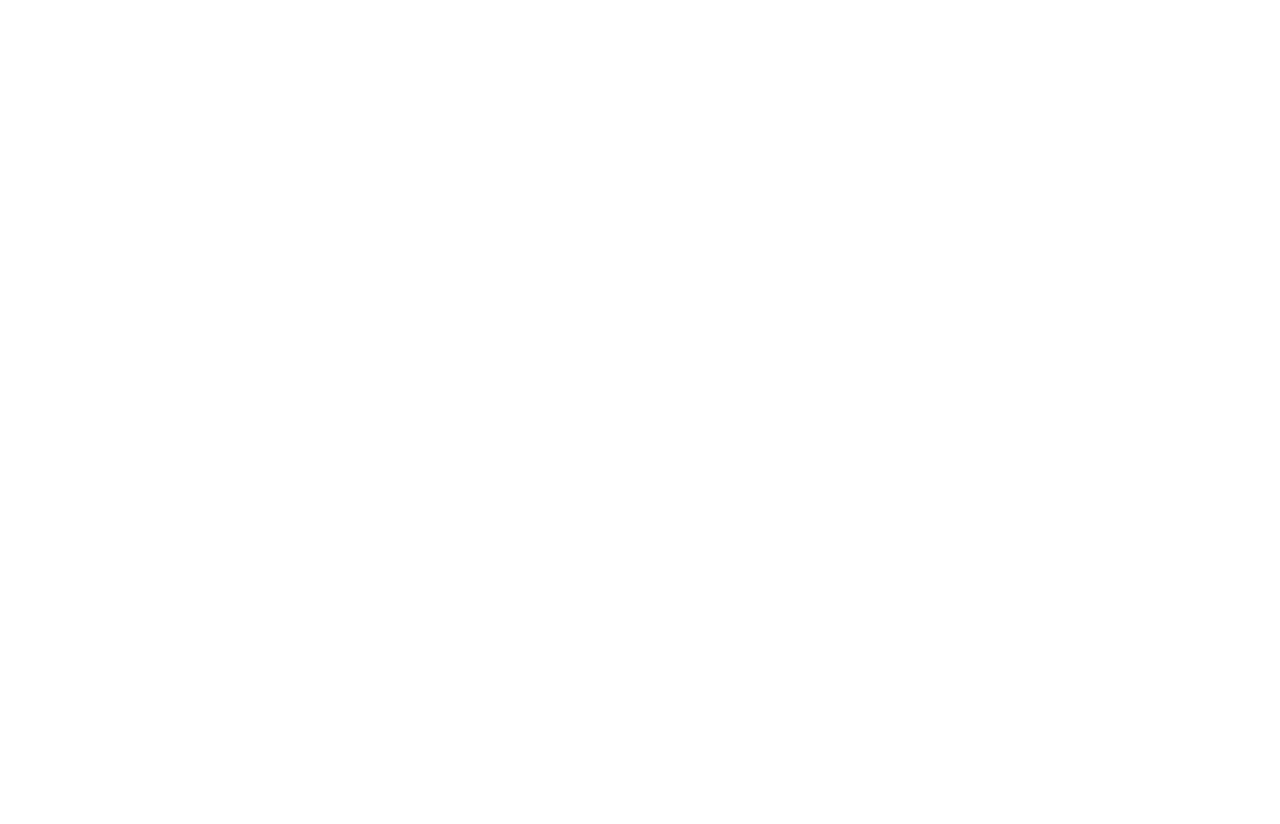
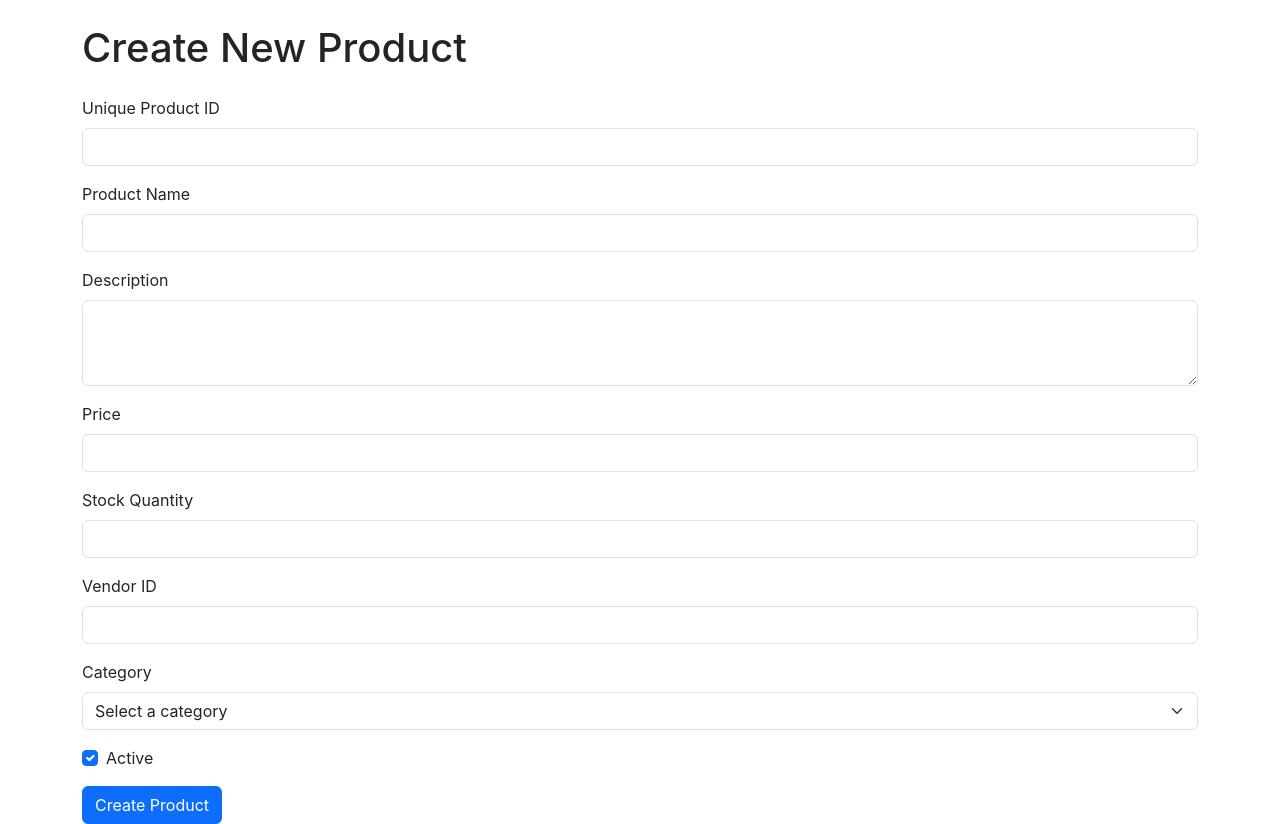
Before and after one commit to kaveenexe/collette-react, a React (Create React App) app: page /createproduct in a window 1280 px wide. Before the commit this address had no page. Before the commit the page ends 800 px from the top, so only its background shows below. Built offline with nearby package versions, Linux system fonts and the light colour scheme.

Commit message:
Create Done

```diff
--- a/package.json
+++ b/package.json
@@ -13,6 +13,7 @@
     "@testing-library/react": "^13.4.0",
     "@testing-library/user-event": "^13.5.0",
     "antd": "^5.21.0",
+    "axios": "^1.7.7",
     "formik": "^2.4.6",
     "react": "^18.3.1",
     "react-bootstrap": "^2.10.4",
--- a/src/App.js
+++ b/src/App.js
@@ -10,15 +10,22 @@
 import Vendors from "./pages/Admin/Vendors";
 import Products from "./pages/Admin/Products";
 import Settings from "./pages/Admin/Settings";
+import ProductList from "./pages/Admin/Products";
+import Createproduct from "./components/product/Createproduct";
+
 
 function App() {
   return (
     <div>
+
       <BrowserRouter>
+
         <Routes>
-          <Route path="/" element={<Home />} />
+          <Route path="/" element={<Dashboard />} />
           <Route path="/login" element={<Login />} />
           <Route path="/dashboard" element={<Dashboard />} />
+          <Route path="/products" element={<ProductList />} />
+          <Route path="/createproduct" element={<Createproduct />} />
 
           <Route path="/dashboard/*" element={<Dashboard />}>
             <Route index element={<DashboardManager />} />
--- a/src/components/Admin/Dashboard.jsx
+++ b/src/components/Admin/Dashboard.jsx
@@ -18,9 +18,9 @@
     <div className="dashboard">
       <SideBar />
       <div className="content">
-        <div className="searchbar">
-          <SearchBar onSearch={handleSearch} />
-        </div>
+          {/* <div className="searchbar">
+            <SearchBar onSearch={handleSearch} />
+          </div> */}
         <Outlet />
       </div>
     </div>
--- a/src/components/product/Createproduct.jsx
+++ b/src/components/product/Createproduct.jsx
@@ -1,145 +1,196 @@
-import React, { useState, useEffect } from 'react';
-import { Container, Row, Col, Form, Button, Table, Modal } from 'react-bootstrap';
-import axios from 'axios';
+import React, { useState } from 'react';
+import { useNavigate } from 'react-router-dom';
+import Apiservice from '../../components/product/Apiservice';
 
-const API_BASE_URL = 'http://localhost:5000/api'; // Adjust this to match your API's URL
+const ProductCategory = {
+  Shirts: 'Shirts',
+  TShirts: 'T-Shirts',
+  Trousers: 'Trousers',
+  Shorts: 'Shorts',
+  Pants: 'Pants',
+  // Add more categories as needed
+};
 
 const Createproduct = () => {
-  const [products, setProducts] = useState([]);
-  const [showModal, setShowModal] = useState(false);
-  const [currentProduct, setCurrentProduct] = useState({ name: '', price: '', stock: '' });
-  const [modalMode, setModalMode] = useState('add');
+  const [product, setProduct] = useState({
+    uniqueProductId: '',
+    name: '',
+    description: '',
+    price: '',
+    stockQuantity: '',
+    vendorId: '',
+    isActive: true,
+    category: ''
+  });
 
-  useEffect(() => {
-    fetchProducts();
-  }, []);
+  const [errors, setErrors] = useState({});
+  const [isSubmitting, setIsSubmitting] = useState(false);
+  const navigate = useNavigate();
 
-  const fetchProducts = async () => {
-    try {
-      const response = await axios.get(`${API_BASE_URL}/products`);
-      setProducts(response.data);
-    } catch (error) {
-      console.error('Error fetching products:', error);
+  const validateForm = () => {
+    let tempErrors = {};
+    if (!product.uniqueProductId.trim()) tempErrors.uniqueProductId = "Unique Product ID is required";
+    if (!product.name.trim()) tempErrors.name = "Name is required";
+    if (!product.price) tempErrors.price = "Price is required";
+    else if (isNaN(product.price) || Number(product.price) <= 0) tempErrors.price = "Price must be a positive number";
+    if (!product.stockQuantity) tempErrors.stockQuantity = "Stock quantity is required";
+    else if (isNaN(product.stockQuantity) || !Number.isInteger(Number(product.stockQuantity)) || Number(product.stockQuantity) < 0) {
+      tempErrors.stockQuantity = "Stock quantity must be a non-negative integer";
     }
+    if (!product.vendorId.trim()) tempErrors.vendorId = "Vendor ID is required";
+    if (!product.category) tempErrors.category = "Category is required";
+    setErrors(tempErrors);
+    return Object.keys(tempErrors).length === 0;
   };
 
-  const handleShowModal = (mode, product = {}) => {
-    setModalMode(mode);
-    setCurrentProduct(mode === 'add' ? { name: '', price: '', stock: '' } : product);
-    setShowModal(true);
-  };
-
-  const handleCloseModal = () => setShowModal(false);
-
-  const handleInputChange = (e) => {
-    const { name, value } = e.target;
-    setCurrentProduct({ ...currentProduct, [name]: value });
+  const handleChange = (e) => {
+    const { name, value, type, checked } = e.target;
+    setProduct(prevProduct => ({
+      ...prevProduct,
+      [name]: type === 'checkbox' ? checked : value
+    }));
   };
 
   const handleSubmit = async (e) => {
     e.preventDefault();
+    if (validateForm()) {
+      setIsSubmitting(true);
       try {
-      if (modalMode === 'add') {
-        await axios.post(`${API_BASE_URL}/products`, currentProduct);
-      } else {
-        await axios.put(`${API_BASE_URL}/products/${currentProduct.id}`, currentProduct);
-      }
-      fetchProducts();
-      handleCloseModal();
-    } catch (error) {
-      console.error('Error saving product:', error);
-    }
+        const productToSend = {
+          uniqueProductId: product.uniqueProductId,
+          name: product.name,
+          description: product.description,
+          price: parseFloat(product.price),
+          stockQuantity: parseInt(product.stockQuantity),
+          vendorId: product.vendorId,
+          isActive: product.isActive,
+          category: product.category  // This should now match the enum values
         };
-
-  const handleDelete = async (id) => {
-    if (window.confirm('Are you sure you want to delete this product?')) {
-      try {
-        await axios.delete(`${API_BASE_URL}/products/${id}`);
-        fetchProducts();
-      } catch (error) {
-        console.error('Error deleting product:', error);
+        await Apiservice.createProduct(productToSend);
+        navigate('/');
+      } catch (err) {
+        setErrors({ submit: 'Failed to create product. Please try again.' });
+      } finally {
+        setIsSubmitting(false);
       }
     }
   };
 
   return (
-    <Container className="mt-4">
-      <h2>Product Management</h2>
-      <Button variant="primary" onClick={() => handleShowModal('add')} className="mb-3">
-        Add New Product
-      </Button>
-
-      <Table striped bordered hover>
-        <thead>
-          <tr>
-            <th>Name</th>
-            <th>Price</th>
-            <th>Stock</th>
-            <th>Actions</th>
-          </tr>
-        </thead>
-        <tbody>
-          {products.map(product => (
-            <tr key={product.id}>
-              <td>{product.name}</td>
-              <td>${product.price}</td>
-              <td>{product.stock}</td>
-              <td>
-                <Button variant="info" size="sm" onClick={() => handleShowModal('edit', product)} className="me-2">
-                  Edit
-                </Button>
-                <Button variant="danger" size="sm" onClick={() => handleDelete(product.id)}>
-                  Delete
-                </Button>
-              </td>
-            </tr>
-          ))}
-        </tbody>
-      </Table>
-
-      <Modal show={showModal} onHide={handleCloseModal}>
-        <Modal.Header closeButton>
-          <Modal.Title>{modalMode === 'add' ? 'Add New Product' : 'Edit Product'}</Modal.Title>
-        </Modal.Header>
-        <Modal.Body>
-          <Form onSubmit={handleSubmit}>
-            <Form.Group className="mb-3">
-              <Form.Label>Product Name</Form.Label>
-              <Form.Control
+    <div className="container mt-4">
+      <h1 className="mb-4">Create New Product</h1>
+      {errors.submit && <div className="alert alert-danger">{errors.submit}</div>}
+      <form onSubmit={handleSubmit}>
+        <div className="mb-3">
+          <label htmlFor="uniqueProductId" className="form-label">Unique Product ID</label>
+          <input
             type="text"
-                name="name"
-                value={currentProduct.name}
-                onChange={handleInputChange}
+            className={`form-control ${errors.uniqueProductId ? 'is-invalid' : ''}`}
+            id="uniqueProductId"
+            name="uniqueProductId"
+            value={product.uniqueProductId}
+            onChange={handleChange}
             required
           />
-            </Form.Group>
-            <Form.Group className="mb-3">
-              <Form.Label>Price</Form.Label>
-              <Form.Control
-                type="number"
-                name="price"
-                value={currentProduct.price}
-                onChange={handleInputChange}
+          {errors.uniqueProductId && <div className="invalid-feedback">{errors.uniqueProductId}</div>}
+        </div>
+        <div className="mb-3">
+          <label htmlFor="name" className="form-label">Product Name</label>
+          <input
+            type="text"
+            className={`form-control ${errors.name ? 'is-invalid' : ''}`}
+            id="name"
+            name="name"
+            value={product.name}
+            onChange={handleChange}
             required
           />
-            </Form.Group>
-            <Form.Group className="mb-3">
-              <Form.Label>Stock</Form.Label>
-              <Form.Control
+          {errors.name && <div className="invalid-feedback">{errors.name}</div>}
+        </div>
+        <div className="mb-3">
+          <label htmlFor="description" className="form-label">Description</label>
+          <textarea
+            className="form-control"
+            id="description"
+            name="description"
+            value={product.description}
+            onChange={handleChange}
+            rows="3"
+          ></textarea>
+        </div>
+        <div className="mb-3">
+          <label htmlFor="price" className="form-label">Price</label>
+          <input
             type="number"
-                name="stock"
-                value={currentProduct.stock}
-                onChange={handleInputChange}
+            className={`form-control ${errors.price ? 'is-invalid' : ''}`}
+            id="price"
+            name="price"
+            value={product.price}
+            onChange={handleChange}
+            step="0.01"
             required
           />
-            </Form.Group>
-            <Button variant="primary" type="submit">
-              {modalMode === 'add' ? 'Add Product' : 'Update Product'}
-            </Button>
-          </Form>
-        </Modal.Body>
-      </Modal>
-    </Container>
+          {errors.price && <div className="invalid-feedback">{errors.price}</div>}
+        </div>
+        <div className="mb-3">
+          <label htmlFor="stockQuantity" className="form-label">Stock Quantity</label>
+          <input
+            type="number"
+            className={`form-control ${errors.stockQuantity ? 'is-invalid' : ''}`}
+            id="stockQuantity"
+            name="stockQuantity"
+            value={product.stockQuantity}
+            onChange={handleChange}
+            required
+          />
+          {errors.stockQuantity && <div className="invalid-feedback">{errors.stockQuantity}</div>}
+        </div>
+        <div className="mb-3">
+          <label htmlFor="vendorId" className="form-label">Vendor ID</label>
+          <input
+            type="text"
+            className={`form-control ${errors.vendorId ? 'is-invalid' : ''}`}
+            id="vendorId"
+            name="vendorId"
+            value={product.vendorId}
+            onChange={handleChange}
+            required
+          />
+          {errors.vendorId && <div className="invalid-feedback">{errors.vendorId}</div>}
+        </div>
+        <div className="mb-3">
+          <label htmlFor="category" className="form-label">Category</label>
+          <select
+            className={`form-select ${errors.category ? 'is-invalid' : ''}`}
+            id="category"
+            name="category"
+            value={product.category}
+            onChange={handleChange}
+            required
+          >
+            <option value="">Select a category</option>
+            {Object.entries(ProductCategory).map(([key, value]) => (
+              <option key={key} value={key}>{value}</option>
+            ))}
+          </select>
+          {errors.category && <div className="invalid-feedback">{errors.category}</div>}
+        </div>
+        <div className="mb-3 form-check">
+          <input
+            type="checkbox"
+            className="form-check-input"
+            id="isActive"
+            name="isActive"
+            checked={product.isActive}
+            onChange={handleChange}
+          />
+          <label className="form-check-label" htmlFor="isActive">Active</label>
+        </div>
+        <button type="submit" className="btn btn-primary" disabled={isSubmitting}>
+          {isSubmitting ? 'Creating...' : 'Create Product'}
+        </button>
+      </form>
+    </div>
   );
 };
 
--- a/src/pages/Admin/Products.jsx
+++ b/src/pages/Admin/Products.jsx
@@ -1,15 +1,86 @@
-import Header from "../../components/Admin/Header";
-import React from "react";
+import React, { useState, useEffect } from 'react';
+import { Link } from 'react-router-dom';
+import Apiservice from '../../components/product/Apiservice';
 
-function Products() {
-  return (
-    <div className="main-component">
-      <Header
-        title="Product Management"
-        subtitle="Streamline product listings with easy addition, updates, and deactivation."
-      />
+const ProductCategory = {
+  Shirts: 'Shirts',
+  TShirts: 'T-Shirts',
+  Trousers: 'Trousers',
+  Shorts: 'Shorts',
+  Pants: 'Pants',
+  // Add more categories as needed
+};
+
+const ProductList = () => {
+  const [products, setProducts] = useState([]);
+  const [loading, setLoading] = useState(true);
+  const [error, setError] = useState(null);
+
+  useEffect(() => {
+    const fetchProducts = async () => {
+      try {
+        const data = await Apiservice.getAllProducts();
+        setProducts(data);
+        setLoading(false);
+      } catch (err) {
+        setError('Failed to fetch products');
+        setLoading(false);
+      }
+    };
+
+    fetchProducts();
+  }, []);
+
+  if (loading) return (
+    <div className="d-flex justify-content-center align-items-center" style={{height: '100vh'}}>
+      <div className="spinner-border text-primary" role="status">
+        <span className="visually-hidden">Loading...</span>
+      </div>
     </div>
   );
-}
 
-export default Products;
+  if (error) return (
+    <div className="alert alert-danger m-3" role="alert">
+      {error}
+    </div>
+  );
+
+  return (
+    <div className="container mt-4">
+      <Link to="/createproduct" className="btn btn-primary">
+          Create New Product
+        </Link>
+      <div className="d-flex justify-content-between align-items-center mb-4">
+        <h1>Product Catalog</h1>
+
+      </div>
+      <div className="row row-cols-1 row-cols-md-2 row-cols-lg-3 g-4">
+        {products.map(product => (
+          <div key={product.id} className="col">
+            <div className="card h-100 shadow-sm">
+              <div className="card-body">
+                <h5 className="card-title">{product.name}</h5>
+                <h6 className="card-subtitle mb-2 text-muted">ID: {product.uniqueProductId}</h6>
+                <p className="card-text">{product.description}</p>
+                <div className="d-flex justify-content-between align-items-center">
+                  <span className="text-muted">${product.price.toFixed(2)}</span>
+                  <span className="badge bg-secondary">
+                    {ProductCategory[product.category] || product.category}
+                  </span>
+                </div>
+              </div>
+              <div className="card-footer" style={{ backgroundColor: product.stockQuantity < 5 ? '#f8d7da' : '' }}>
+                <small className="text-muted">Stock: {product.stockQuantity}</small>
+                <span className={`badge float-end ${product.stockQuantity > 0 ? 'bg-success' : 'bg-danger'}`}>
+                  {product.stockQuantity > 0 ? 'In Stock' : 'Out of Stock'}
+                </span>
+              </div>
+            </div>
+          </div>
+        ))}
+      </div>
+    </div>
+  );
+};
+
+export default ProductList;
--- a/src/pages/Home/home.jsx
+++ b/src/pages/Home/home.jsx
@@ -5,7 +5,7 @@
 
     return (
         <div>
-            <NavBar />
+            {/* <NavBar /> */}
         </div>
     )
 }
--- a/src/pages/Login/login.jsx
+++ b/src/pages/Login/login.jsx
@@ -23,7 +23,7 @@
 
   return (
     <div>
-        <NavBar />
+
         <div className="formContainer">
             <div className="formWrapper">
 
```
Also changed, not shown: src/components/NavBar/navbar.jsx (+15 -5 lines), src/components/product/Producttest.jsx (deleted, +0 -41 lines), 1 other file (tests, documents, lock files or other folders). Lines whose indentation alone changed are shown as unchanged.
